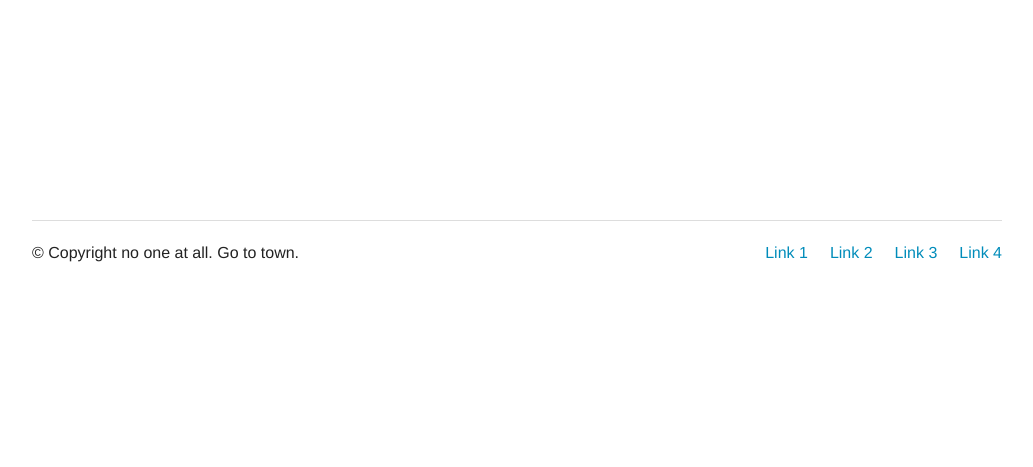
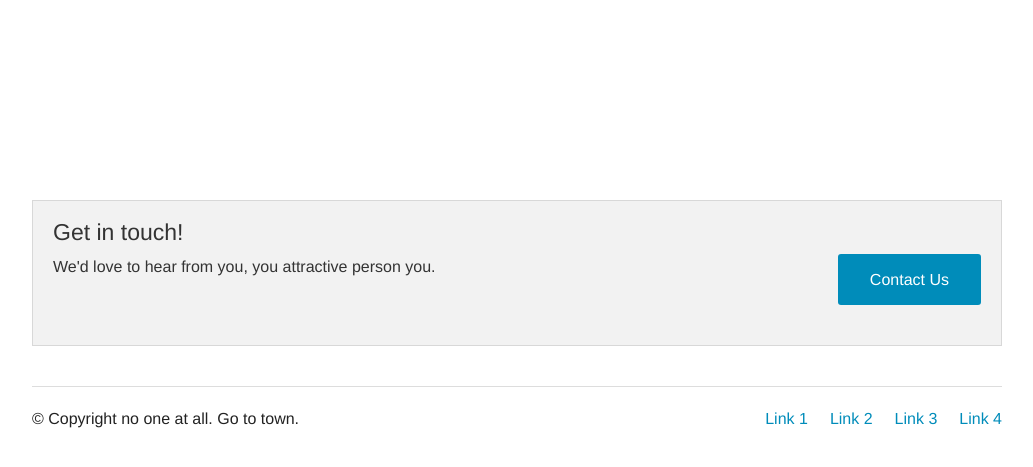
Before and after one commit to intelchip/gridphoria, a CodeIgniter app: page / in a window 1280 px wide. Shown: the part 171-638 px from the top of the page, without its empty margins (123-1156 px from the left). Run offline with CodeIgniter, Linux system fonts and the light colour scheme; some libraries are stand-ins or nearby versions.

Commit message:
Template layout stuff

```diff
--- a/application/views/layout/footer.php
+++ b/application/views/layout/footer.php
@@ -1,4 +1,23 @@
 
+</div>
+<!-- Call to Action Panel -->
+<div class="row">
+    <div class="large-12 columns">
+
+        <div class="panel">
+            <h4>Get in touch!</h4>
+
+            <div class="row">
+                <div class="large-9 columns">
+                    <p>We'd love to hear from you, you attractive person you.</p>
+                </div>
+                <div class="large-3 columns">
+                    <a href="#" class="radius button right">Contact Us</a>
+                </div>
+            </div>
+        </div>
+
+    </div>
 </div>
 <!-- Footer -->
 
```
